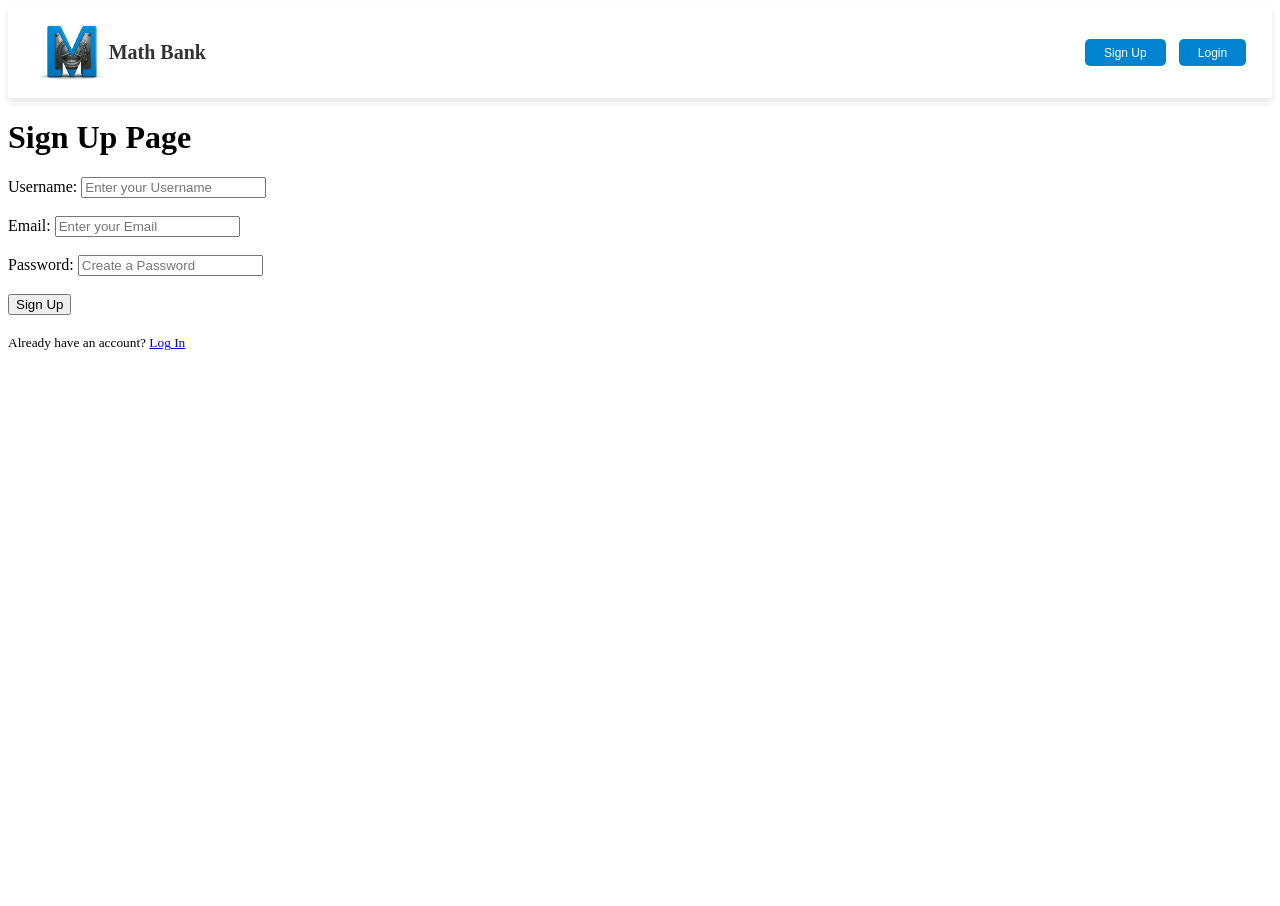
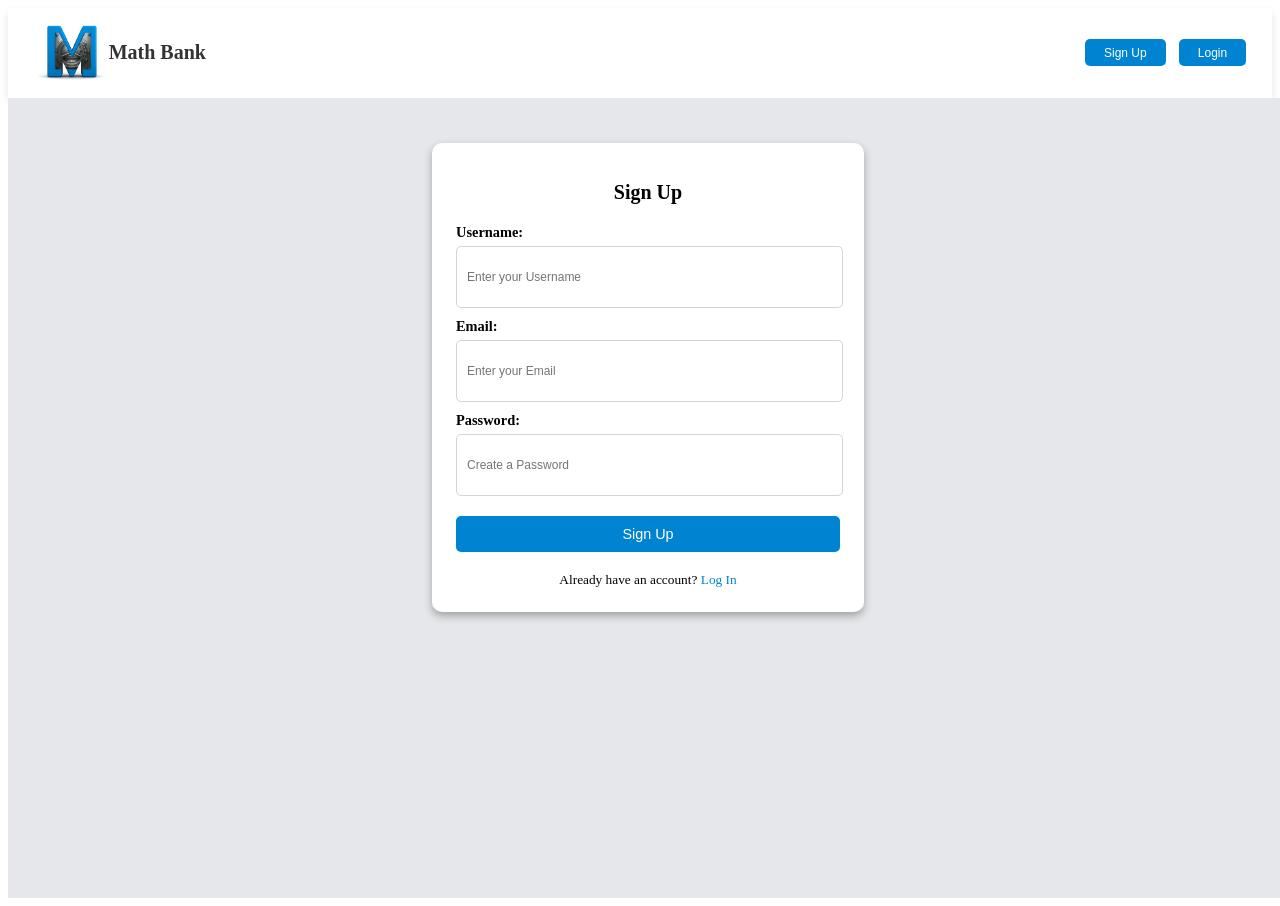
Before and after one commit to anushap6571/Math-Bank, a React (Create React App) app in the folder client/: page /sign-up in a window 1280 px wide. Before the commit the page ends 800 px from the top, so only its background shows below. Built offline with nearby package versions, Linux system fonts and the light colour scheme.

Commit message:
Removed second Graph Equation Box + Signup UI

```diff
--- a/client/src/App.js
+++ b/client/src/App.js
@@ -36,7 +36,6 @@ function App() {
                             element={
                                 <>
                                     <EquationSolver equation={equation} setEquation={setEquation} />
-                                    <Graph equation={equation} setEquation={setEquation} />
                                 </>
                             }
                         />
--- a/client/src/components/signup.js
+++ b/client/src/components/signup.js
@@ -49,53 +49,113 @@ const SignUpPage=({setIsLoggedIn, setUsername})=>{
             reset()
         }
 
-    return(
-        <div className = "home">
-            <h1>Sign Up Page</h1>
+        return (
+            <div
+                style={{
+                    backgroundColor: '#E5E7EB', // Light gray background
+                    minHeight: '100vh', // Full viewport height
+                    minWidth: '100vw', // Full viewport width
+                    display: 'flex', // Center the form
+                    justifyContent: 'center',
+                    alignItems: 'center',
+                }}
+            >
+                <div style={formContainer}>
+                    <h1
+                        style={{
+                            textAlign: 'center',
+                            marginBottom: '20px',
+                            fontSize: '2.5vh',
+                        }}
+                    >
+                        Sign Up
+                    </h1>
                     <form>
+                        {/* Username Field */}
                         <Form.Group>
-                    <Form.Label>Username: </Form.Label>
-                    <Form.Control type ="text"                                          /* what type the user can enter */
-                    placeholder="Enter your Username"                                   /* text inside of the prompt box*/
-                    {...register("username", {required:true, maxLength:25})}            /* saves the input to username, and sets a length limit*/
+                            <Form.Label style={labelStyle}>Username:</Form.Label>
+                            <Form.Control
+                                type="text" // Input type
+                                placeholder="Enter your Username" // Placeholder text
+                                {...register("username", { required: true, maxLength: 25 })} // Validation rules
+                                style={inputStyle} // Custom styling
                             />
+                            {errors.username && (
+                                <span style={errorStyle}>Username is required</span> // Error message
+                            )}
+                            {errors.username?.type === "maxLength" && (
+                                <span style={errorStyle}>
+                                    Max username length is 25 characters
+                                </span>
+                            )}
                         </Form.Group>
-                {errors.username && <span style ={{color:"red"}}>Username is required</span>}       {/* give error to user if username is not valid*/}
-                <br></br>
-                {errors.username?.type === "maxLength" && <span style ={{color:"red"}}>Max username length is 25 characters</span>} {/* give reason for error if greater than 25 char*/}
 
+                        {/* Email Field */}
                         <Form.Group>
-                    <Form.Label>Email: </Form.Label>
-                    <Form.Control type ="text"                                  /* same format as above*/
+                            <Form.Label style={labelStyle}>Email:</Form.Label>
+                            <Form.Control
+                                type="text"
                                 placeholder="Enter your Email"
-                    {...register("email",
-                        {required:true, maxLength:30,
-                            pattern: /^[a-zA-Z0-9._%+-]+@[a-zA-Z0-9.-]+\.[a-zA-Z]{2,4}$/
-                        })}
+                                {...register("email", { required: true, maxLength: 30 })}
+                                style={inputStyle}
                             />
+                            {errors.email && (
+                                <span style={errorStyle}>Email is required</span>
+                            )}
+                            {errors.email?.type === "maxLength" && (
+                                <span style={errorStyle}>
+                                    Max email length is 30 characters
+                                </span>
+                            )}
                         </Form.Group>
-                {errors.email && <span style ={{color:"red"}}>Email is required</span>}
-                <br></br>
-                {errors.email?.type === "maxLength" && <span style ={{color:"red"}}>Max email length is 30 characters</span>}
-                {errors.email?.type === "pattern" && <span style={{color:"red"}}>Invalid email format</span>}
+
+                        {/* Password Field */}
                         <Form.Group>
-                    <Form.Label>Password: </Form.Label>                 {/* same format as above */}
-                    <Form.Control type ="password"                      /* <--- type is changed (password) to make the password*/
-                    placeholder="Create a Password"                     /*      censored when the user type it in*/
-                    {...register("password", {required: true, minLength:8})}
+                            <Form.Label style={labelStyle}>Password:</Form.Label>
+                            <Form.Control
+                                type="password"
+                                placeholder="Create a Password"
+                                {...register("password", { required: true, minLength: 8 })}
+                                style={inputStyle}
                             />
+                            {errors.password && (
+                                <span style={errorStyle}>Password is required</span>
+                            )}
+                            {errors.password?.type === "minLength" && (
+                                <span style={errorStyle}>
+                                    Min password length is 8 characters
+                                </span>
+                            )}
                         </Form.Group>
-                {errors.password && <span style ={{color:"red"}}>Password is required</span>}
-                <br></br>
-                {errors.password?.type === "minLength" && <span style ={{color:"red"}}>Min password length is 8 characters</span>}
+
+                        {/* Sign Up Button */}
                         <Form.Group>
-                    <Button id="sub" onClick={handleSubmit(submitSignUp)}>Sign Up</Button>            {/* sign up button once information is typed (incomplete)*/}
+                            <Button
+                                id="sub"
+                                onClick={handleSubmit(submitSignUp)}
+                                style={buttonStyle}
+                            >
+                                Sign Up
+                            </Button>
                         </Form.Group>
+
+                        {/* Link to Log In */}
                         <Form.Group>
-                    <br></br>
-                    <small>Already have an account? <Link to="/">Log In</Link></small>  {/* allows the user to quickly swap to login if they already have an account*/}
+                            <small
+                                style={{
+                                    display: 'block',
+                                    textAlign: 'center',
+                                    marginTop: '20px',
+                                }}
+                            >
+                                Already have an account?{' '}
+                                <Link to="/" style={linkStyle}>
+                                    Log In
+                                </Link>
+                            </small>
                         </Form.Group>
                     </form>
+                </div>
             </div>
         );
     };
@@ -152,98 +212,3 @@ const linkStyle = {
         color: '#0084D1',
         textDecoration: 'none',
     };
-
-
-// import React,{useState} from 'react'
-// import {Form, Button} from 'react-bootstrap'
-// import {Link} from 'react-router-dom'
-// import {useForm} from 'react-hook-form'
-
-
-// const SignUpPage=()=>{
-
-//     const {register, reset, handleSubmit, formState:{errors}} = useForm();
-
-
-//     const submitSignUp=(data)=>{
-//             console.log(data)
-
-//             const body={
-//                 username:data.username,
-//                 email:data.email,
-//                 password:data.password
-//             }
-
-//             fetch('http://127.0.0.1:5000/sign-up', {  // Local server
-//                 method:'POST',
-//                 headers: {
-//                     'Content-Type' : 'application/json'
-//                 },
-//                 body: JSON.stringify(data)
-//             })
-//             .then(response => {
-//                 if(!response.ok){
-//                     throw new Error('Network response bad.')
-//                 }
-//                 return response.json();
-//             })
-//             .then(data=>{
-//                 console.log('Success', data);
-//                 alert('User created');
-//             })
-//             .catch((error) =>{
-//                 console.log('Error from catch \n', error);
-//                 //alert(`Error (HERE): ${JSON.stringify(error)}`);
-//             })
-
-//             reset()
-//         }
-
-//     return(
-//         <div className = "home">
-//             <h1>Sign Up Page</h1>
-//             <form>
-//                 <Form.Group>
-//                     <Form.Label>Username: </Form.Label>
-//                     <Form.Control type ="text"                                          /* what type the user can enter */
-//                     placeholder="Enter your Username"                                   /* text inside of the prompt box*/
-//                     {...register("username", {required:true, maxLength:25})}            /* saves the input to username, and sets a length limit*/
-//                     />
-//                 </Form.Group>
-//                 {errors.username && <span style ={{color:"red"}}>Username is required</span>}       {/* give error to user if username is not valid*/}
-//                 <br></br>
-//                 {errors.username?.type === "maxLength" && <span style ={{color:"red"}}>Max username length is 25 characters</span>} {/* give reason for error if greater than 25 char*/}
-
-//                 <Form.Group>
-//                     <Form.Label>Email: </Form.Label>
-//                     <Form.Control type ="text"                                  /* same format as above*/
-//                     placeholder="Enter your Email"
-//                     {...register("email", {required:true, maxLength:30})}
-//                     />
-//                 </Form.Group>
-//                 {errors.email && <span style ={{color:"red"}}>Email is required</span>}
-//                 <br></br>
-//                 {errors.email?.type === "maxLength" && <span style ={{color:"red"}}>Max email length is 30 characters</span>}
-//                 <Form.Group>
-//                     <Form.Label>Password: </Form.Label>                 {/* same format as above */}
-//                     <Form.Control type ="password"                      /* <--- type is changed (password) to make the password*/
-//                     placeholder="Create a Password"                     /*      censored when the user type it in*/
-//                     {...register("password", {required: true, minLength:8})}
-//                     />
-//                 </Form.Group>
-//                 {errors.password && <span style ={{color:"red"}}>Password is required</span>}
-//                 <br></br>
-//                 {errors.password?.type === "minLength" && <span style ={{color:"red"}}>Min password length is 8 characters</span>}
-//                 <Form.Group>
-//                     <Button id="sub" onClick={handleSubmit(submitSignUp)}>Sign Up</Button>            {/* sign up button once information is typed (incomplete)*/}
-//                 </Form.Group>
-//                 <Form.Group>
-//                     <br></br>
-//                     <small>Already have an account? <Link to="/">Log In</Link></small>  {/* allows the user to quickly swap to login if they already have an account*/}
-//                 </Form.Group>
-//             </form>
-//         </div>
-//     )
-// }
-
-// export default SignUpPage
```
Also changed, not shown: 1 other file (tests, documents, lock files or other folders). Lines whose indentation alone changed are shown as unchanged.
